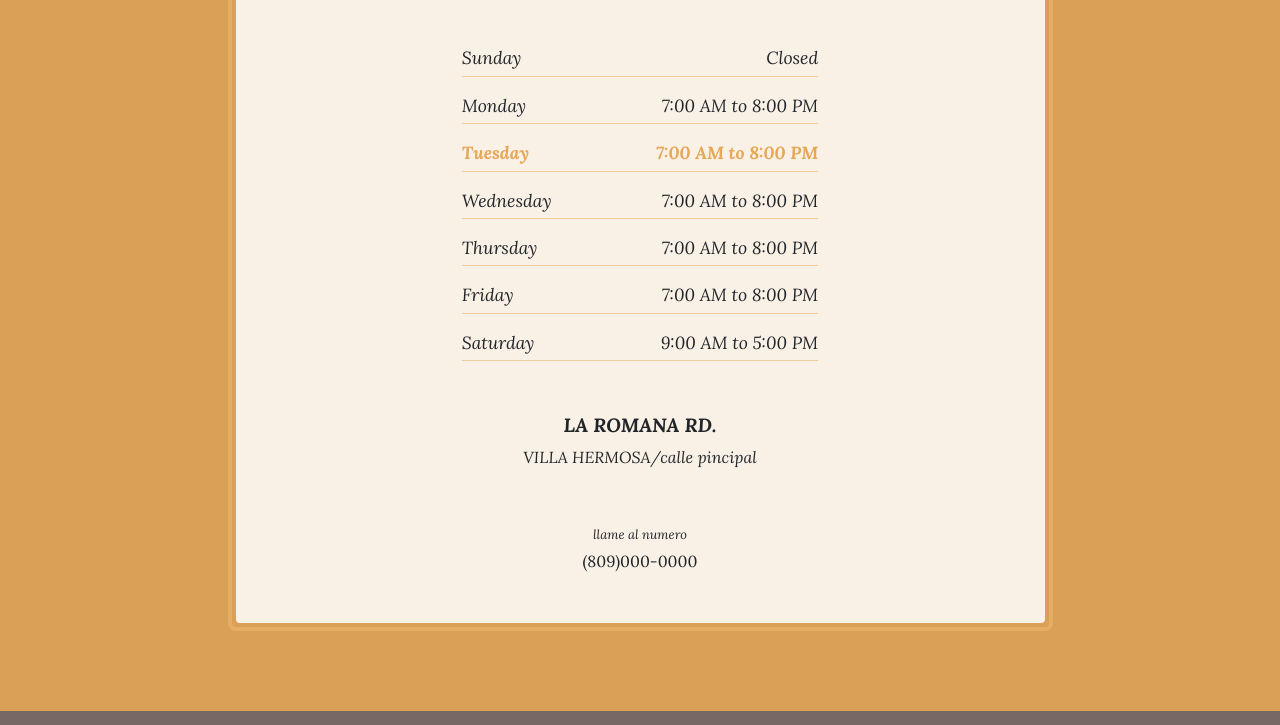
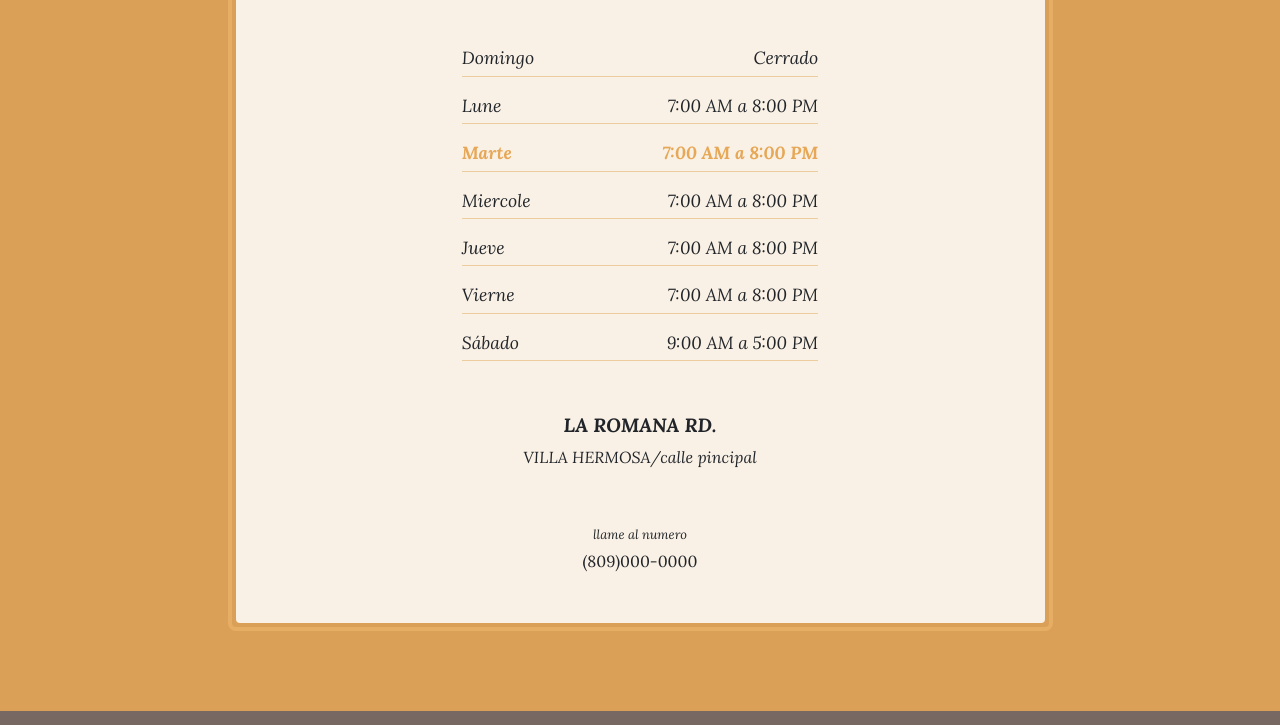
Before and after one commit to yorgenjm/D-lujo-proyecto, a website: page store.html in a window 1280 px wide. Shown: the part 655-1380 px from the top of the page. Drawn offline with Linux system fonts and the light colour scheme.

Commit message:
Update store.html

```diff
--- a/store.html
+++ b/store.html
@@ -68,32 +68,32 @@
               </h2>
               <ul class="list-unstyled list-hours mb-5 text-left mx-auto">
                 <li class="list-unstyled-item list-hours-item d-flex">
-                  Sunday
-                  <span class="ml-auto">Closed</span>
+                  Domingo
+                  <span class="ml-auto">Cerrado</span>
                 </li>
                 <li class="list-unstyled-item list-hours-item d-flex">
-                  Monday
-                  <span class="ml-auto">7:00 AM to 8:00 PM</span>
+                  Lune
+                  <span class="ml-auto">7:00 AM a 8:00 PM</span>
                 </li>
                 <li class="list-unstyled-item list-hours-item d-flex">
-                  Tuesday
-                  <span class="ml-auto">7:00 AM to 8:00 PM</span>
+                  Marte
+                  <span class="ml-auto">7:00 AM a 8:00 PM</span>
                 </li>
                 <li class="list-unstyled-item list-hours-item d-flex">
-                  Wednesday
-                  <span class="ml-auto">7:00 AM to 8:00 PM</span>
+                  Miercole
+                  <span class="ml-auto">7:00 AM a 8:00 PM</span>
                 </li>
                 <li class="list-unstyled-item list-hours-item d-flex">
-                  Thursday
-                  <span class="ml-auto">7:00 AM to 8:00 PM</span>
+                  Jueve
+                  <span class="ml-auto">7:00 AM a 8:00 PM</span>
                 </li>
                 <li class="list-unstyled-item list-hours-item d-flex">
-                  Friday
-                  <span class="ml-auto">7:00 AM to 8:00 PM</span>
+                  Vierne
+                  <span class="ml-auto">7:00 AM a 8:00 PM</span>
                 </li>
                 <li class="list-unstyled-item list-hours-item d-flex">
-                  Saturday
-                  <span class="ml-auto">9:00 AM to 5:00 PM</span>
+                  Sábado
+                  <span class="ml-auto">9:00 AM a 5:00 PM</span>
                 </li>
               </ul>
               <p class="address mb-5">
@@ -129,7 +129,7 @@
                 </h2>
                 <p>Nuestra prioridad son nuestros clientes, nuestro trabajo y objetivo es dar un buen servicio, asi que te esperamos pronto!..</p>
                 <p class="mb-0">Le garantizamos
-                  <em>lust</em>
+                  <em></em>
                  un buen servicio y un hogar diferente.</p>
               </div>
             </div>
```
